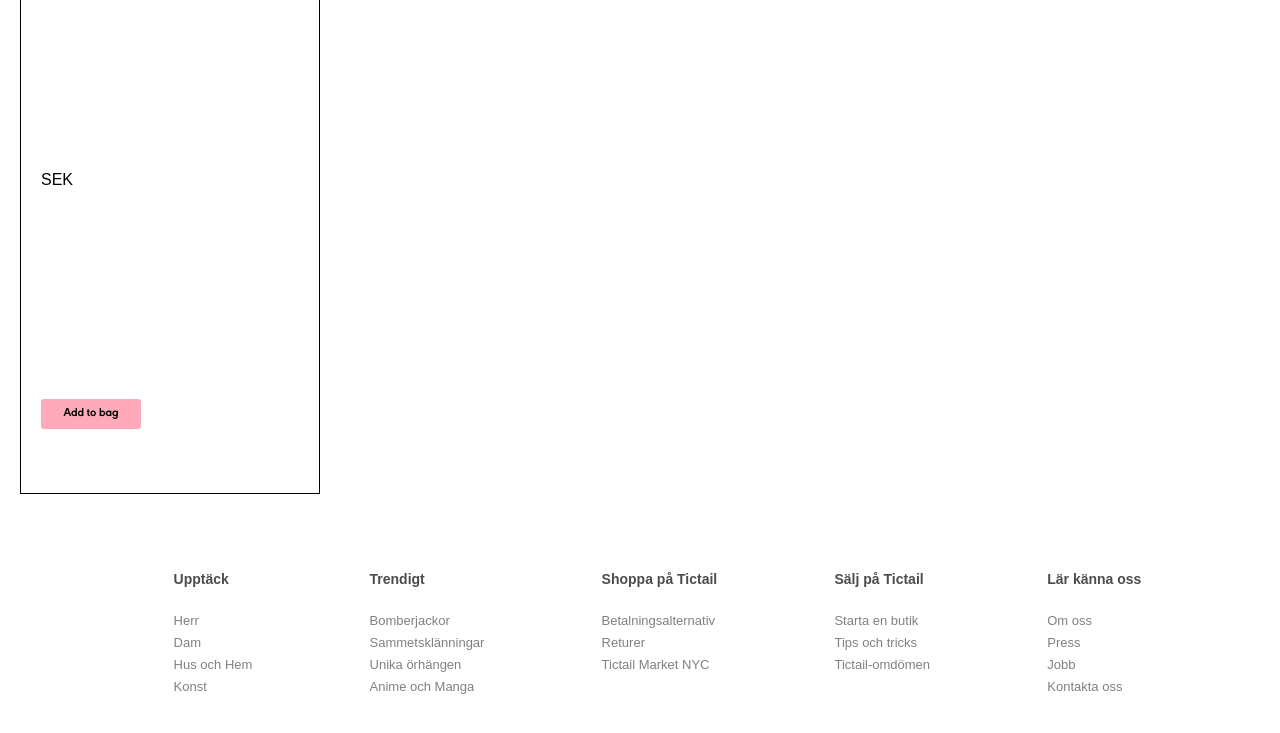
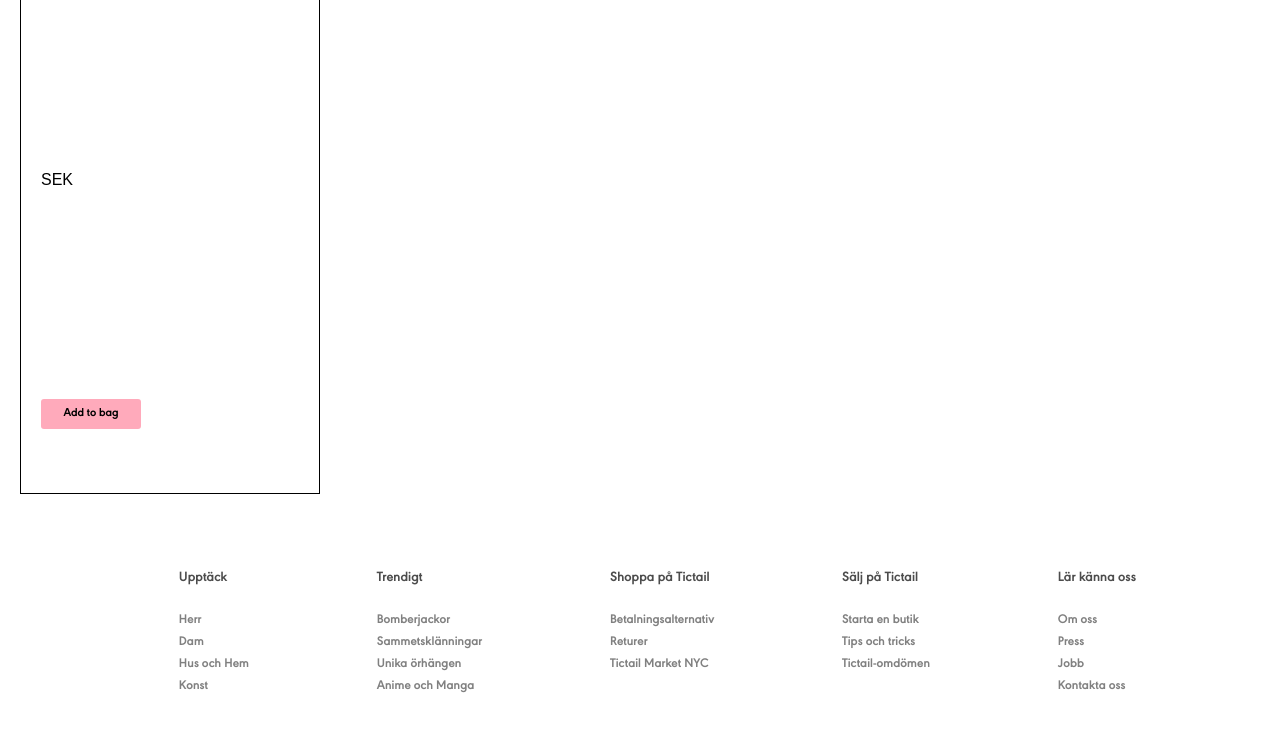
Before and after one commit to 4der/TictailStore, a React app in the folder code/: page /product/1 in a window 1280 px wide. Shown: the part 995-1728 px from the top of the page. Built offline with nearby package versions, Linux system fonts and the light colour scheme; no server answers.

Commit message:
footer font added

```diff
--- a/code/src/components/footer/footer.css
+++ b/code/src/components/footer/footer.css
@@ -1,4 +1,10 @@
+@font-face {
+  font-family: "URWGeometric-Bold.woff";
+  src: url("/URWGeometric-Bold.woff") format("woff");
+}
+
 .footerInfo {
+  font-family: "URWGeometric-Bold.woff";
   color: grey;
   display: flex;
   flex-direction: row;
@@ -22,11 +28,13 @@ ul {
 }
 
 h4 {
+  font-family: "URWGeometric-Bold.woff";
   color: #4c4c4c;
   font-size: 14px;
 }
 
 footer {
+  font-family: "URWGeometric-Bold.woff";
   font-size: 13px;
   line-height: 1.7;
   width: 100%;
```
